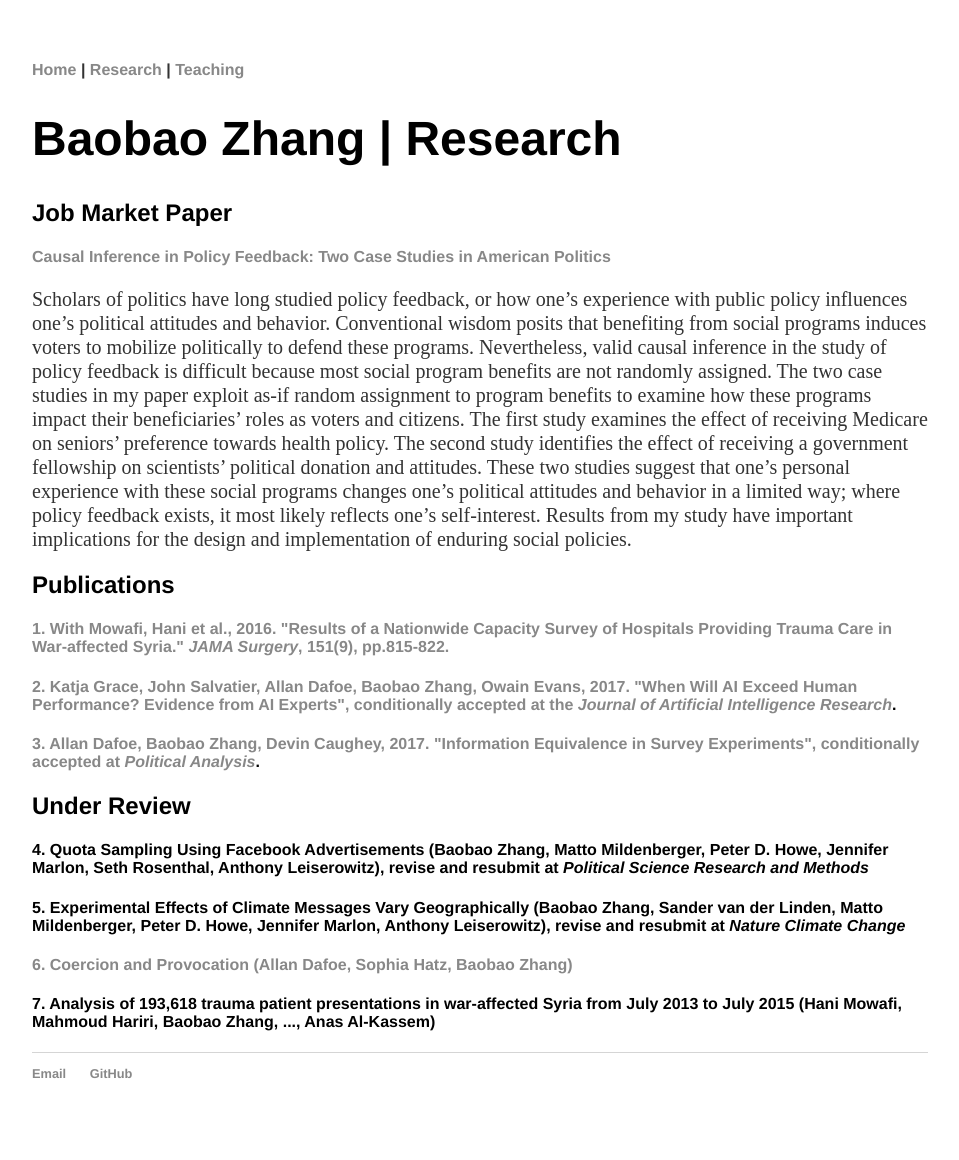
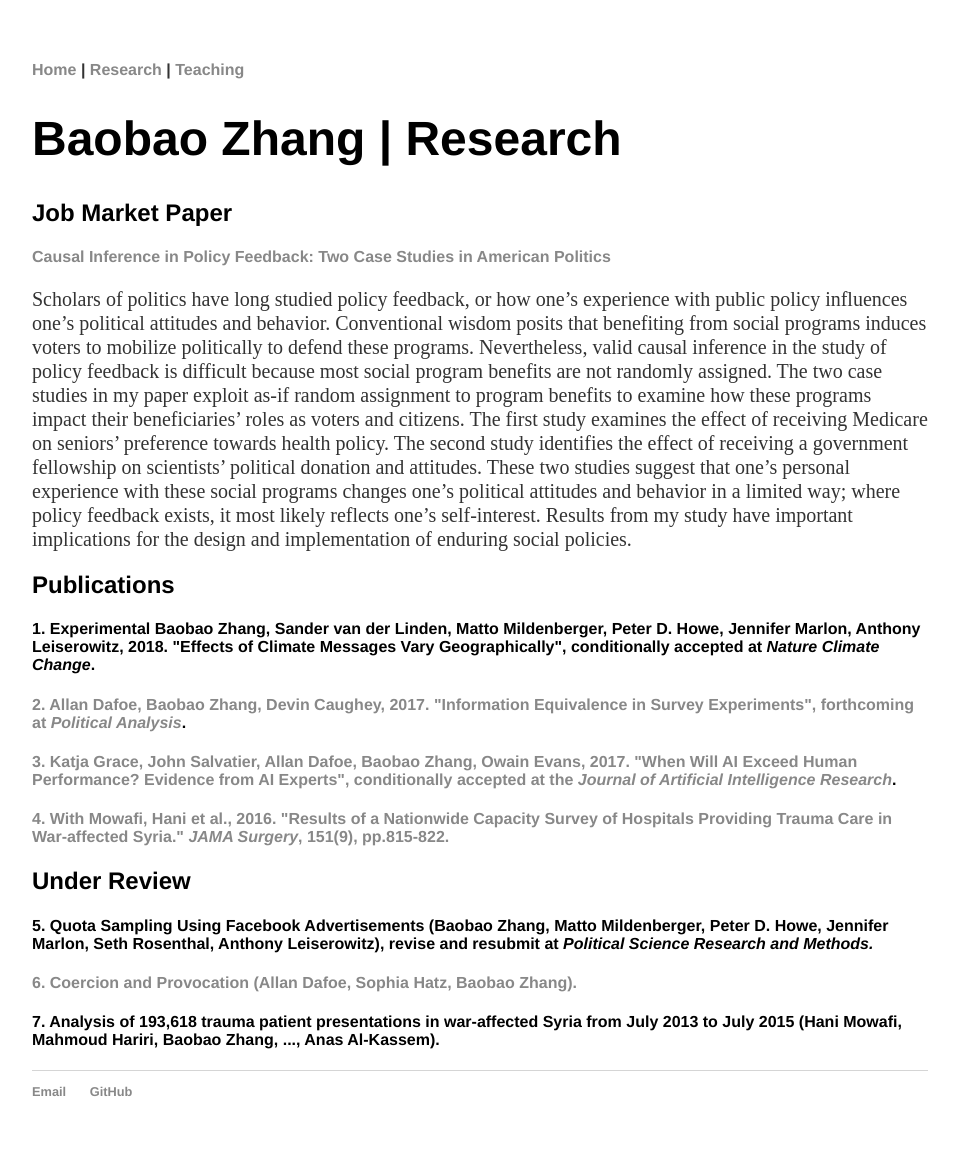
Before and after one commit to morganlivingston/baobaofzhang.github.io, a Jekyll site: the page built from research.html, in a window 1280 px wide. Shown: the whole page, without its empty margins (160-1119 px from the left). Built offline with Jekyll 4.4.1, drawn with Linux system fonts in a browser that asks for light colours.

Commit message:
Update research.html

```diff
--- a/research.html
+++ b/research.html
@@ -14,15 +14,14 @@ title: Research
 Scholars of politics have long studied policy feedback, or how one’s experience with public policy influences one’s political attitudes and behavior. Conventional wisdom posits that benefiting from social programs induces voters to mobilize politically to defend these programs. Nevertheless, valid causal inference in the study of policy feedback is difficult because most social program benefits are not randomly assigned. The two case studies in my paper exploit as-if random assignment to program benefits to examine how these programs impact their beneficiaries’ roles as voters and citizens. The first study examines the effect of receiving Medicare on seniors’ preference towards health policy. The second study identifies the effect of receiving a government fellowship on scientists’ political donation and attitudes. These two studies suggest that one’s personal experience with these social programs changes one’s political attitudes and behavior in a limited way; where policy feedback exists, it most likely reflects one’s self-interest. Results from my study have important implications for the design and implementation of enduring social policies.
 </p>
 			<h2>Publications</h2>
-  <h4><a href="https://www.ncbi.nlm.nih.gov/pubmed?term=27332144">1. With Mowafi, Hani et al., 2016. "Results of a Nationwide Capacity Survey of Hospitals Providing Trauma Care in War-affected Syria." <i>JAMA Surgery</i>, 151(9), pp.815-822.</a></h4>
-<h4><a href="https://arxiv.org/abs/1705.08807">2. Katja Grace, John Salvatier, Allan Dafoe, Baobao Zhang, Owain Evans, 2017. "When Will AI Exceed Human Performance? Evidence from AI Experts", conditionally accepted at the <i>Journal of Artificial Intelligence Research</i></a>.</h4>
-<h4><a href="http://www.allandafoe.com/ie">3. Allan Dafoe, Baobao Zhang, Devin Caughey, 2017. "Information Equivalence in Survey Experiments", conditionally accepted at <i>Political Analysis</i></a>.</h4>
-
+  <h4>1. Experimental Baobao Zhang, Sander van der Linden, Matto Mildenberger, Peter D. Howe, Jennifer Marlon, Anthony Leiserowitz, 2018. "Effects of Climate Messages Vary Geographically", conditionally accepted at <i>Nature Climate Change</i>.</h4>
+<h4><a href="http://www.allandafoe.com/ie">2. Allan Dafoe, Baobao Zhang, Devin Caughey, 2017. "Information Equivalence in Survey Experiments", forthcoming at <i>Political Analysis</i></a>.</h4>
+<h4><a href="https://arxiv.org/abs/1705.08807">3. Katja Grace, John Salvatier, Allan Dafoe, Baobao Zhang, Owain Evans, 2017. "When Will AI Exceed Human Performance? Evidence from AI Experts", conditionally accepted at the <i>Journal of Artificial Intelligence Research</i></a>.</h4>
+<h4><a href="https://www.ncbi.nlm.nih.gov/pubmed?term=27332144">4. With Mowafi, Hani et al., 2016. "Results of a Nationwide Capacity Survey of Hospitals Providing Trauma Care in War-affected Syria." <i>JAMA Surgery</i>, 151(9), pp.815-822.</a></h4>
 			<h2>Under Review</h2>
-<h4>4. Quota Sampling Using Facebook Advertisements (Baobao Zhang, Matto Mildenberger, Peter D. Howe, Jennifer Marlon, Seth Rosenthal, Anthony Leiserowitz), revise and resubmit at <i>Political Science Research and Methods</i></h4>
-<h4>5. Experimental Effects of Climate Messages Vary Geographically (Baobao Zhang, Sander van der Linden, Matto Mildenberger, Peter D. Howe, Jennifer Marlon, Anthony Leiserowitz), revise and resubmit at <i>Nature Climate Change</i></h4>
-<h4><a href="http://www.allandafoe.com/provocation.pdf">6. Coercion and Provocation (Allan Dafoe, Sophia Hatz, Baobao Zhang)</a></h4>
-<h4>7. Analysis of 193,618 trauma patient presentations in war-affected Syria from July 2013 to July 2015 (Hani Mowafi, Mahmoud Hariri, Baobao Zhang, ..., Anas Al-Kassem)</h4>
+<h4>5. Quota Sampling Using Facebook Advertisements (Baobao Zhang, Matto Mildenberger, Peter D. Howe, Jennifer Marlon, Seth Rosenthal, Anthony Leiserowitz), revise and resubmit at <i>Political Science Research and Methods.</i></h4>
+<h4><a href="http://www.allandafoe.com/provocation.pdf">6. Coercion and Provocation (Allan Dafoe, Sophia Hatz, Baobao Zhang).</a></h4>
+<h4>7. Analysis of 193,618 trauma patient presentations in war-affected Syria from July 2013 to July 2015 (Hani Mowafi, Mahmoud Hariri, Baobao Zhang, ..., Anas Al-Kassem).</h4>
 
 
 
```
